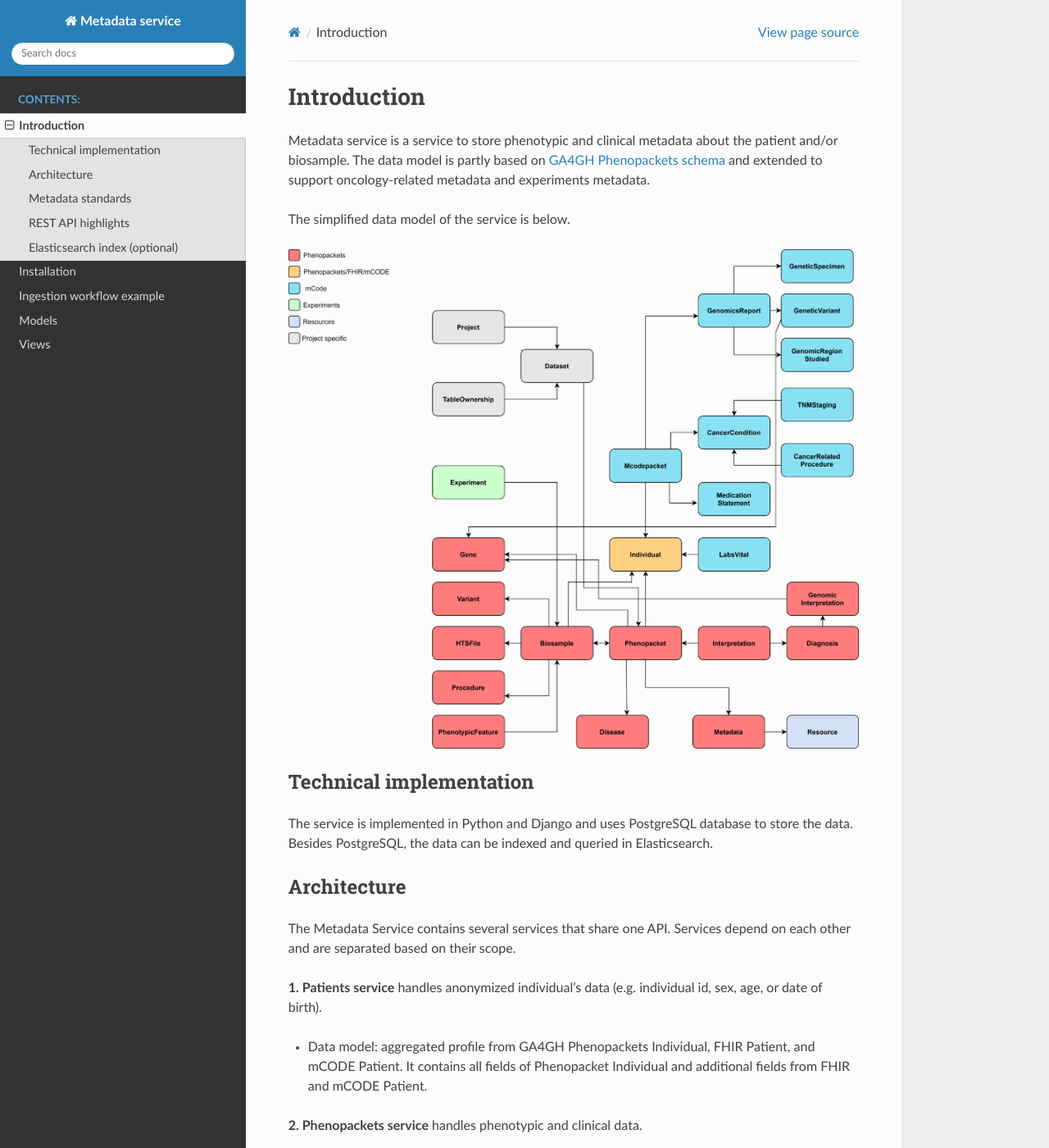
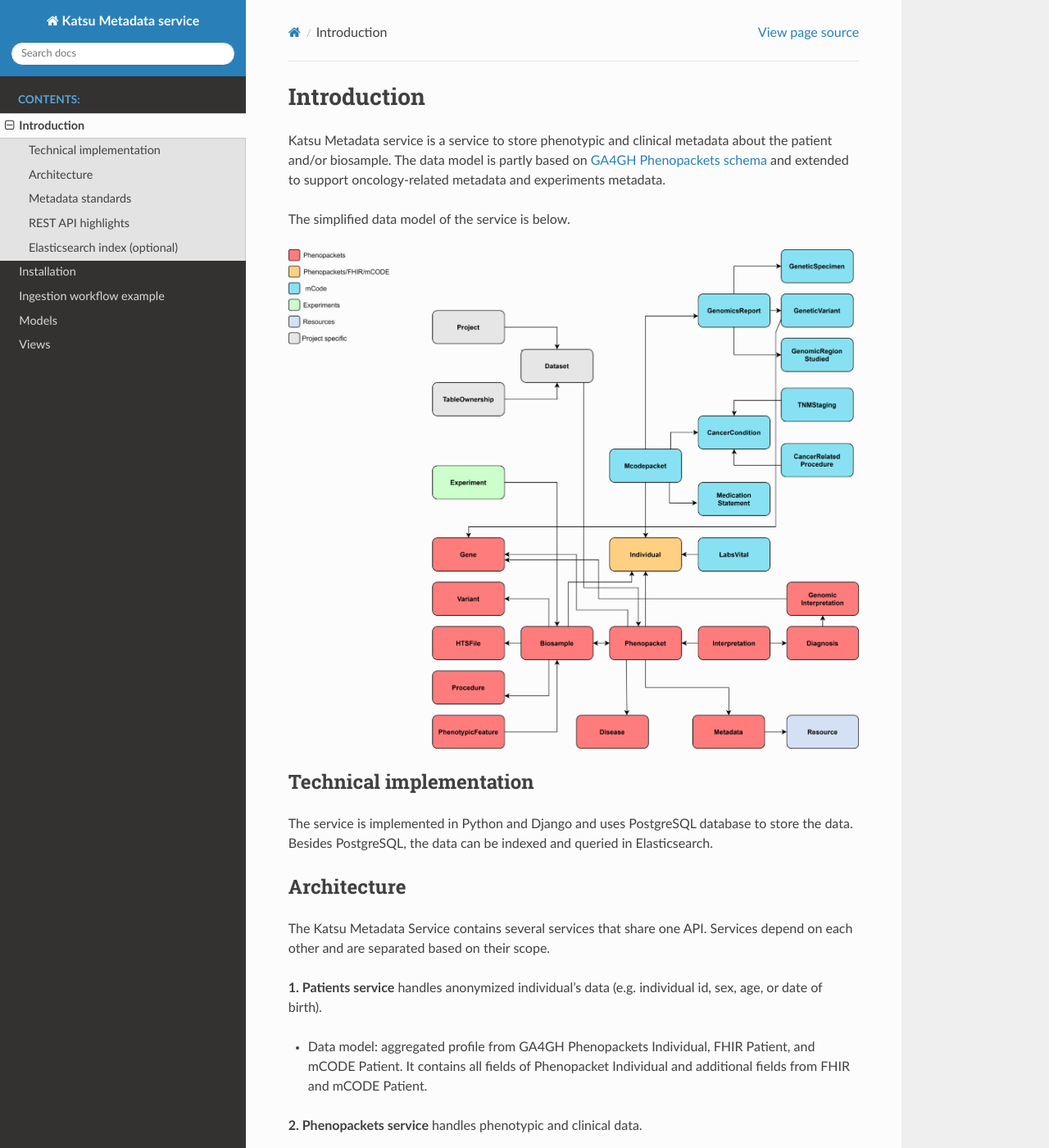
Before and after one commit to bento-platform/katsu, a Sphinx documentation site: the page built from docs/modules/introduction.rst, in a window 1280 px wide and 1400 px high. Shown: the whole window at 82% size. Built offline with Sphinx 7.4.7 and the Read the Docs theme 2.0.0, drawn with Linux system fonts in a browser that asks for light colours; the version number could not be read and is left out; some of the changed text lies outside the part shown.

Commit message:
update repo path, naming

```diff
--- a/docs/conf.py
+++ b/docs/conf.py
@@ -30,7 +30,7 @@
 
 # -- Project information -----------------------------------------------------
 
-project = 'Metadata service'
+project = 'Katsu Metadata service'
 author = config["package"]["authors"]
 # noinspection PyShadowingBuiltins
 copyright = f"{datetime.datetime.now().year} {author}"
--- a/docs/index.rst
+++ b/docs/index.rst
@@ -3,7 +3,7 @@
    You can adapt this file completely to your liking, but it should at least
    contain the root `toctree` directive.
 
-Welcome to Metadata service's documentation!
+Welcome to Katsu Metadata service's documentation!
 ============================================
 
 .. toctree::
--- a/docs/modules/installation.rst
+++ b/docs/modules/installation.rst
@@ -5,10 +5,10 @@
 
 .. code-block::
 
-    git clone https://github.com/c3g/chord_metadata_service.git
+    git clone https://github.com/bento-platform/katsu.git
 
 
-2. Install the git submodule for DATS JSON schemas (if you did not clone recursively):
+2. Install the git submodule for DATS JSON schemas (if did not clone recursively):
 
 .. code-block::
 
--- a/docs/modules/introduction.rst
+++ b/docs/modules/introduction.rst
@@ -1,7 +1,7 @@
 Introduction
 ============
 
-Metadata service is a service to store phenotypic and clinical metadata about the patient and/or biosample.
+Katsu Metadata service is a service to store phenotypic and clinical metadata about the patient and/or biosample.
 The data model is partly based on `GA4GH Phenopackets schema <https://github.com/phenopackets/phenopacket-schema>`_ and
 extended to support oncology-related metadata and experiments metadata.
 
@@ -20,7 +20,7 @@
 Architecture
 ------------
 
-The Metadata Service contains several services that share one API.
+The Katsu Metadata Service contains several services that share one API.
 Services depend on each other and are separated based on their scope.
 
 **1. Patients service** handles anonymized individual’s data (e.g. individual id, sex, age, or date of birth).
```
Also changed, not shown: other parts of docs/modules/introduction.rst (+2 -2 lines).
